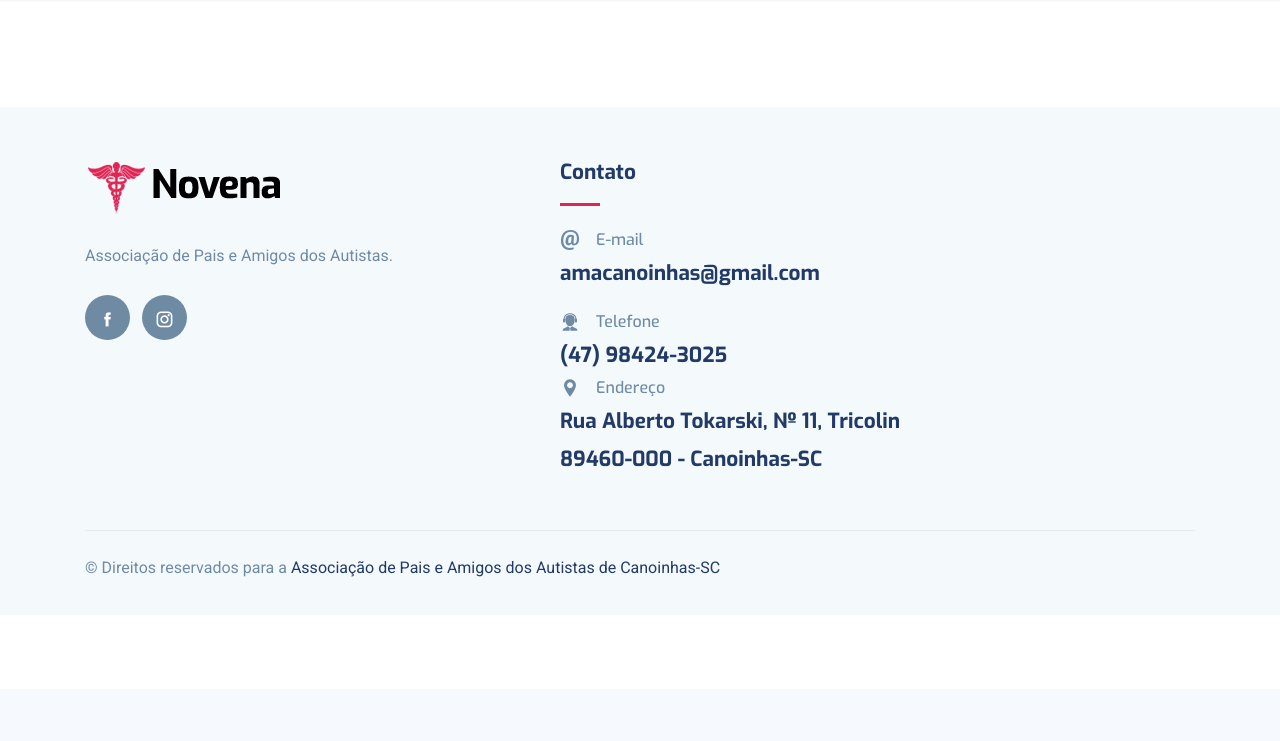
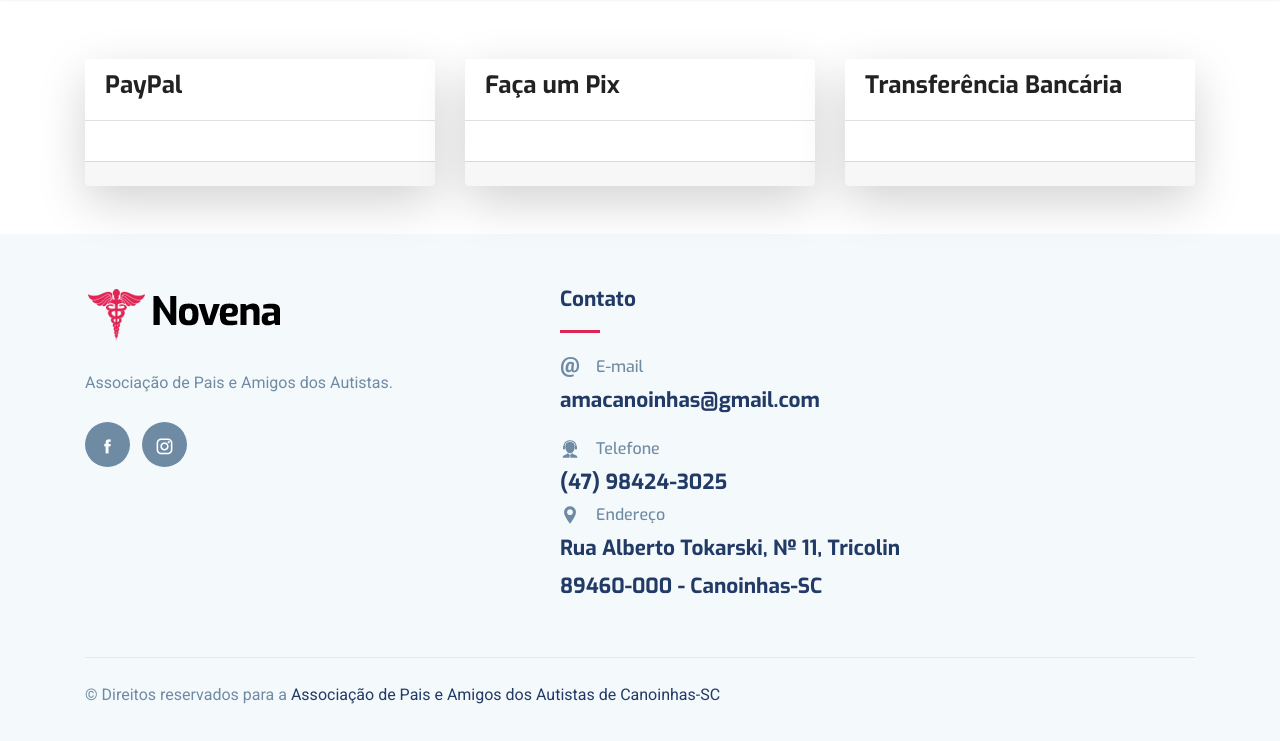
Before and after one commit to lbifsc/ama-canoinhas, a Django app: page /doacao/ in a window 1280 px wide. Shown: the part 111-852 px from the top of the page. Before the commit the page ends 688 px from the top, so only its background shows below. Run offline with Django 3.2, Linux system fonts and the light colour scheme; some libraries are stand-ins or nearby versions.

Commit message:
Criado cards para opções de doações

```diff
--- a/ama/templates/ama/doacao.html
+++ b/ama/templates/ama/doacao.html
@@ -1,9 +1,48 @@
 {% extends 'base.html' %}
+{% load static %}
 
 {% block conteudo %}
     <section class="section-top">
         <div class="container">
+            <div class="row">
+                <div class="col-lg-4">
+                    <div class="card shadow-lg">
+                        <div class="card-content">
+                            <div class="card-header">
+                                <h3>PayPal</h3>
+                            </div>
+                            <div class="card-body"></div>
+                            <div class="card-footer"></div>
+                        </div>
+                    </div>
+                </div>
+                <div class="col-lg-4">
+                    <div class="card shadow-lg">
+                        <div class="card-content">
+                            <div class="card-header">
+                                <h3>Faça um Pix</h3>
+                            </div>
+                            <div class="card-body">
 
+                            </div>
+                            <div class="card-footer"></div>
+                        </div>
+                    </div>
+                </div>
+                <div class="col-lg-4">
+                    <div class="card shadow-lg">
+                        <div class="card-content">
+                            <div class="card-header">
+                                <h3>Transferência Bancária</h3>
+                            </div>
+                            <div class="card-body">
+
+                            </div>
+                            <div class="card-footer"></div>
+                        </div>
+                    </div>
+                </div>
+            </div>
         </div>
     </section>
 {% endblock conteudo %}
```
